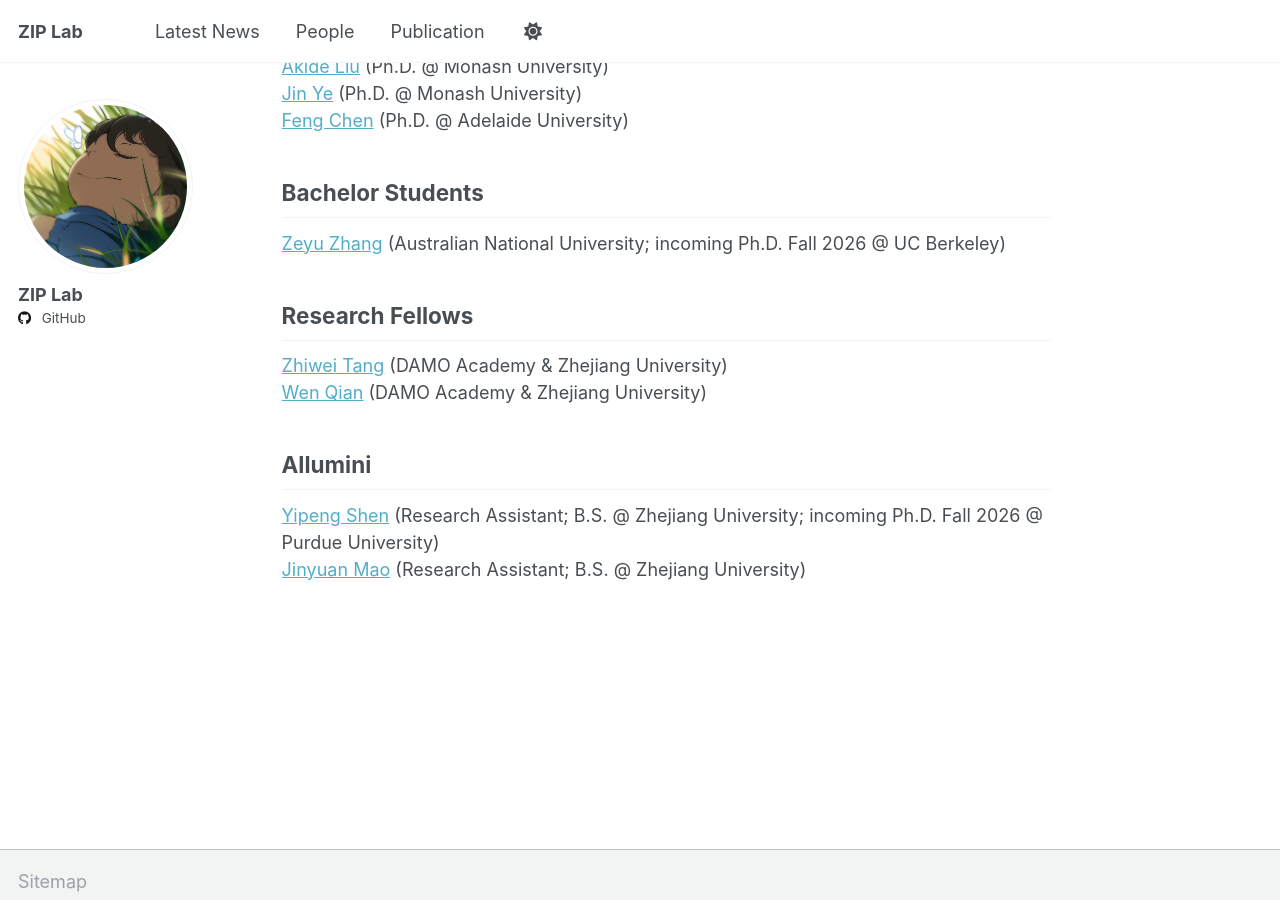
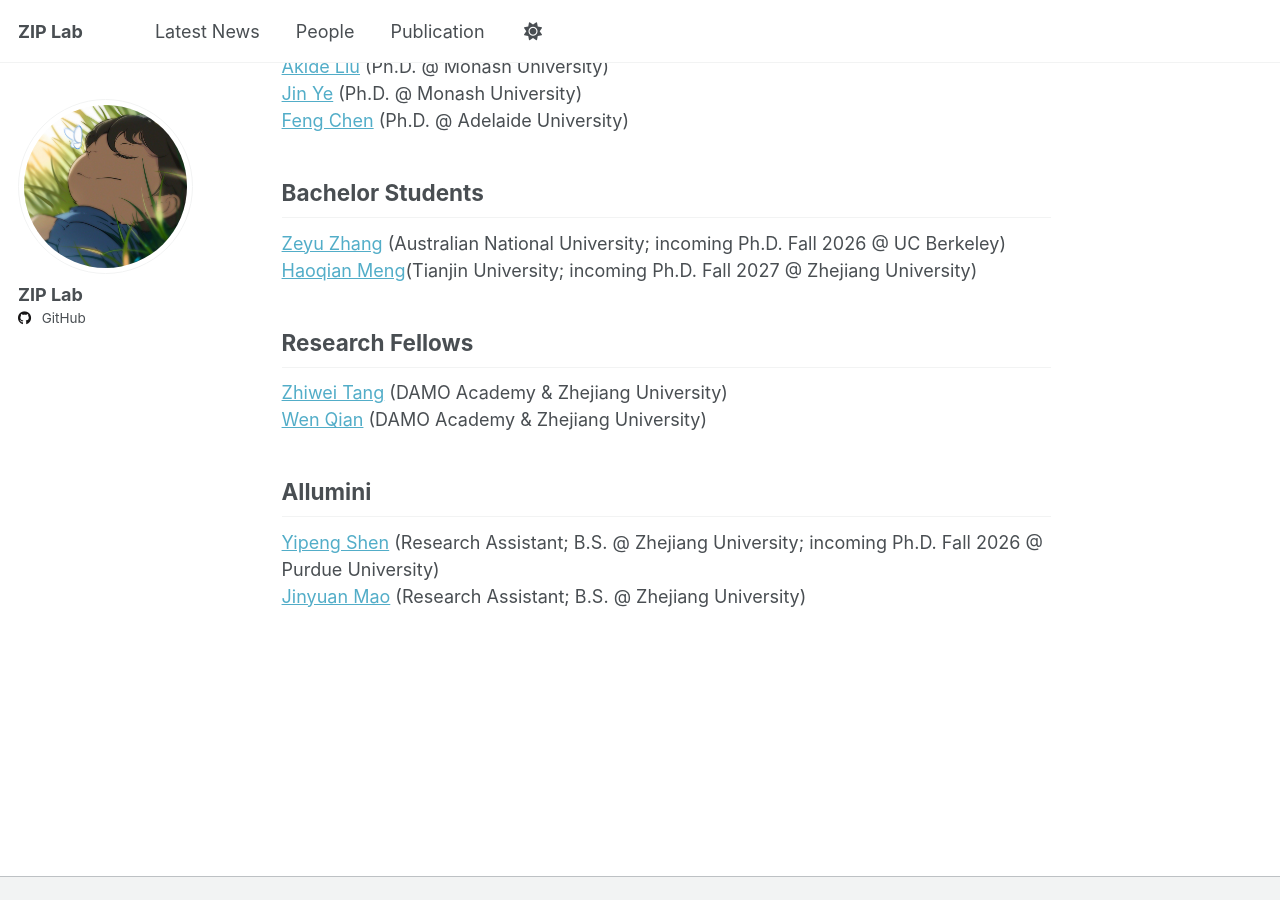
Before and after one commit to ziplab/ziplab.github.io, a Jekyll site: the page built from _pages/people.md, in a window 1280 px wide and 900 px high, scrolled down 1073 px. Built offline with Jekyll 4.4.1, drawn with Linux system fonts in a browser that asks for light colours.

Commit message:
Update people.md

```diff
--- a/_pages/people.md
+++ b/_pages/people.md
@@ -35,6 +35,8 @@ author_profile: true
 
 ## Bachelor Students
 [Zeyu Zhang](https://steve-zeyu-zhang.github.io/) (Australian National University; incoming Ph.D. Fall 2026 @ UC Berkeley)
+[Haoqian Meng](https://scholar.google.com/citations?user=pBW5B2kAAAAJ&hl=zh-CN)(Tianjin University; incoming Ph.D. Fall 2027 @ Zhejiang University)
+
 
 
 ## Research Fellows
```
